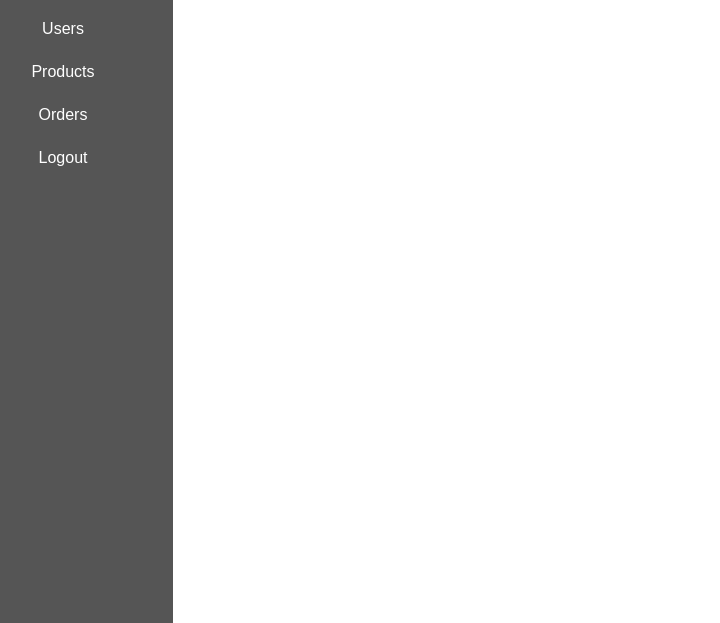
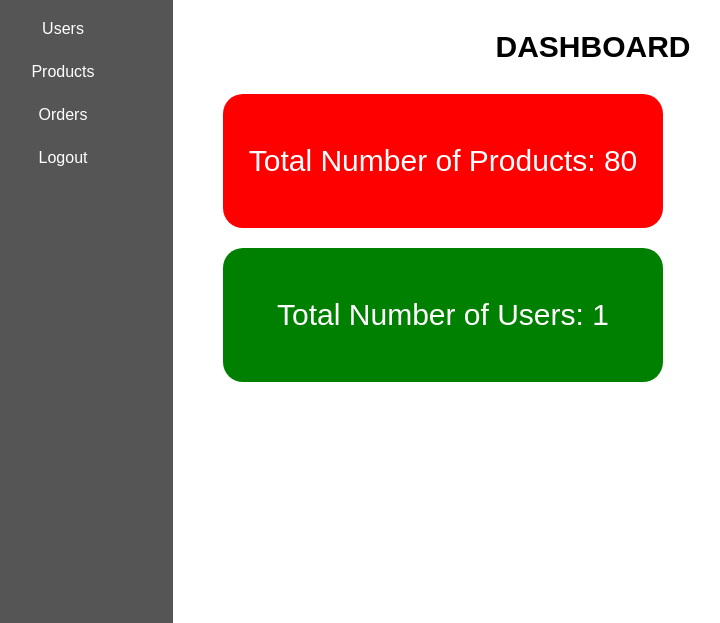
Before and after one commit to rakibul24466/Fosol-CSE499A-and-499B, a PHP site: page /admin-panel.php in a window 1280 px wide. Shown: the part 177-800 px from the top of the page, without its empty margins (47-767 px from the left). Run offline with PHP 8.4, Linux system fonts and the light colour scheme; a user stored in the database is signed in; data comes from the database, SQL or seed files in the repository; tables that the repository leaves empty or names only in its code hold one stand-in row (values such as "Sample post"); data that the repository does not hold is empty.

Commit message:
In the dashboard section total products and total number of user section added

```diff
--- a/admin-panel.php
+++ b/admin-panel.php
@@ -13,6 +13,18 @@ if ($result->num_rows > 0) {
     }
 } else {
     echo "No results for the current user";
+}
+
+$query = "SELECT img_src FROM products ";
+$result = $conn->query($query);
+
+$totalImages = $result->num_rows;
+
+$countQuery = "SELECT COUNT(*) AS total_users FROM users";
+$countResult = $conn->query($countQuery);
+
+if ($countRow = $countResult->fetch_assoc()) {
+    $totalUsers = $countRow['total_users'];
 }
 
 ?>
@@ -125,7 +137,17 @@ if ($result->num_rows > 0) {
         <a href="orders.php">Orders</a>
         <a href="logout.php">Logout</a>
     </nav>
+        <div class="dashboard">
+        <p style="text-align: center;">DASHBOARD</p>
+        </div>
 
+        <div class="red-container">
+        <p>Total Number of Products: <?php echo $totalImages; ?></p></p>
+    </div>
+
+    <div class="green-container">
+        <p>Total Number of Users: <?php echo $totalUsers; ?></p></p>
+    </div>
 </body>
 </html>
 </html>
```
